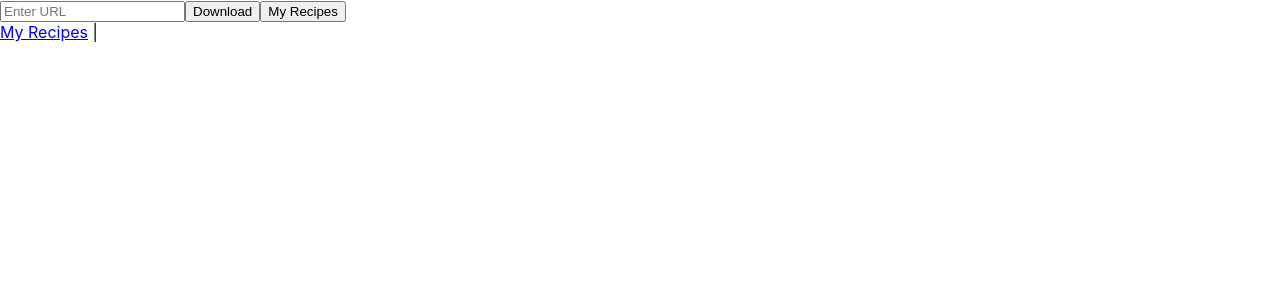
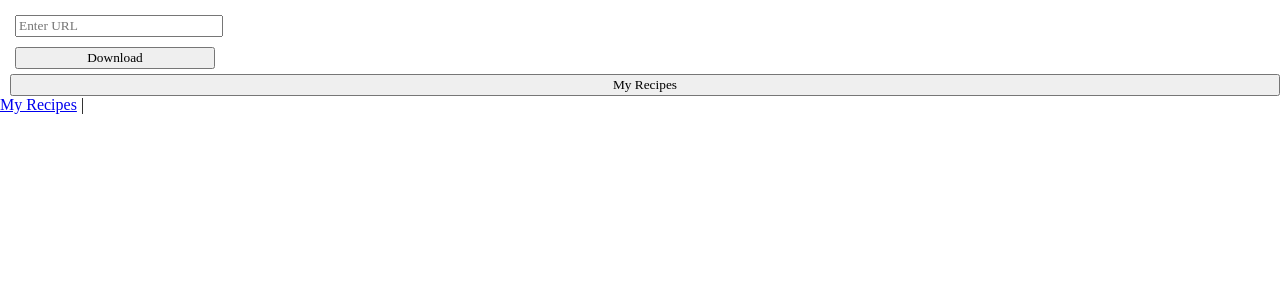
Before and after one commit to daniellewhyte/parsely-chrome-extension, a React (Create React App) app: page / in a window 1280 px wide. Shown: the top 300 px of the page. Built offline with nearby package versions, Linux system fonts and the light colour scheme; no server answers.

Commit message:
added styling

```diff
--- a/src/App.css
+++ b/src/App.css
@@ -1,4 +1,4 @@
-.App {
+/* .App {
   text-align: center;
 }
 
@@ -35,4 +35,39 @@
   to {
     transform: rotate(360deg);
   }
+} */
+
+* {
+  font-family: Avenir;
 }
+
+.main-popup {
+  display: flex;
+  flex-direction: column;
+  align-items: center;
+}
+
+#submit-button {
+  align-self: center;
+}
+
+form{
+  display: flex;
+  flex-direction: column;
+  margin-top: 10px;
+  margin-left: 10px;
+}
+
+form input {
+  margin: 5px;
+  width: 200px;
+}
+
+/* .button {
+  width: 100px;
+} */
+
+#my-recipes-btn {
+  margin-left: 10px;
+  width: 200px;
+}
```
